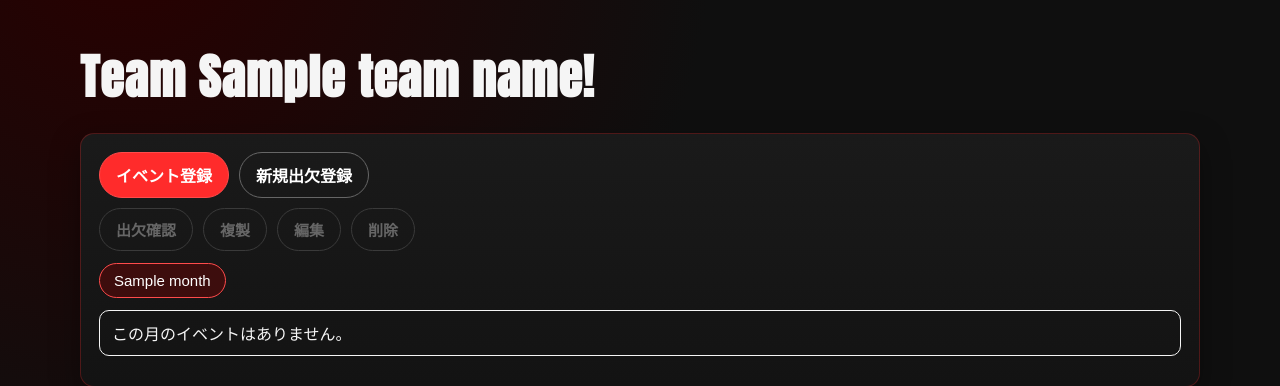
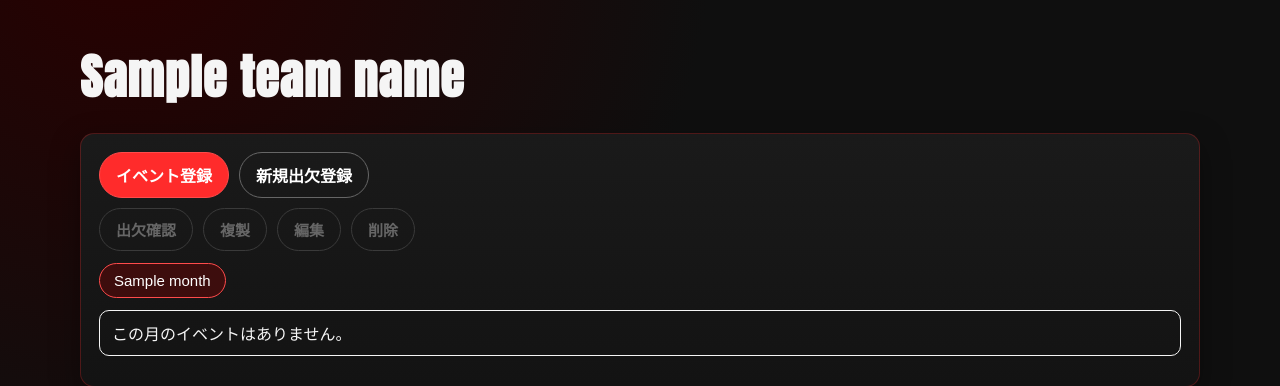
Before and after one commit to ryosuke0612/mossan-store, a Python web app: template templates/index.html in a window 1280 px wide. Shown: the part 75-461 px from the top of the page. Run offline with Jinja, Linux system fonts and the light colour scheme; the template is opened without the code that fills it: most values are stand-ins (such as "Sample title", 1, 10 or a date in 2020).

Commit message:
codex チーム名の表示方法を変更

```diff
--- a/templates/index.html
+++ b/templates/index.html
@@ -1,6 +1,6 @@
 {% extends "attendance_base.html" %}
 
-{% block title %}Team {{ team_name or "Guest" }}! | Mossan Store{% endblock %}
+{% block title %}{{ team_name or "Guest" }} | Mossan Store{% endblock %}
 
 {% block head_extra %}
 <style>
@@ -142,7 +142,7 @@
 {% endblock %}
 
 {% block content %}
-<h1 class="page-title">Team {{ team_name or "Guest" }}!</h1>
+<h1 class="page-title">{{ team_name or "Guest" }}</h1>
 
 <section class="panel">
   <form method="POST" action="{{ url_for('bulk_match_action') }}">
```
